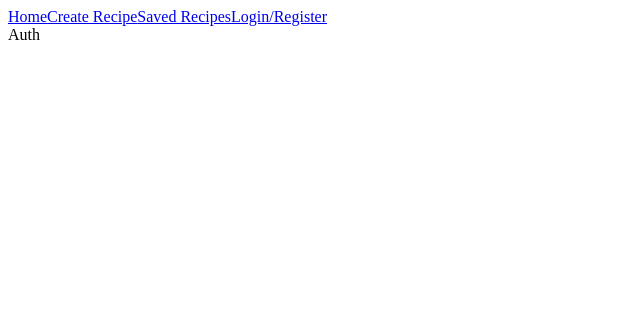
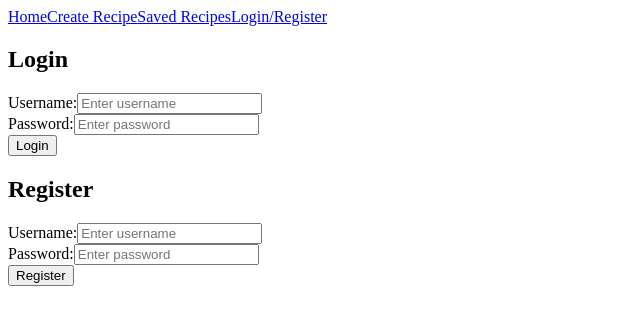
Before and after one commit to esnoche/recipe-app, a React (Create React App) app in the folder client/: page /auth in a window 1280 px wide. Shown: the top 324 px of the page, without its empty margins (0-640 px from the left). Built offline with nearby package versions, Linux system fonts and the light colour scheme.

Commit message:
nothing specific

```diff
--- a/client/src/pages/Auth.jsx
+++ b/client/src/pages/Auth.jsx
@@ -1,7 +1,102 @@
-import React from 'react'
+import React, { useState } from 'react'
+import axios from "axios"
+import {useNavigate} from "react-router-dom"
 
 export default function Auth() {
   return (
-    <div>Auth</div>
+    <div className="auth">
+      <Login />
+      <Register />
+    </div>
   )
 }
+
+const Login = () => {
+  const [username, setUserName] = useState("");
+  const [password, setPassword] = useState("");
+
+  const navigate = useNavigate();
+  const handleRegister = async (e) => {
+    e.preventDefault();
+
+    try {
+      const response = await axios.post("http://localhost:3001/auth/login",{
+        username,
+        password,
+      });
+      navigate("/");
+    } catch (error) {
+      console.log(error);
+    }
+  }
+
+  return (
+    <Form
+    action="Login"
+    username={username}
+    setUsername={setUserName}
+    password={password}
+    setPassword={setPassword}
+    handleAction={handleRegister}
+    />
+  )
+}
+
+const Register = () => {
+  const [username, setUserName] = useState("");
+  const [password, setPassword] = useState("");
+
+  const handleRegister = async (e) => {
+    e.preventDefault();
+
+    try {
+      await axios.post("http://localhost:3001/auth/register",{
+        username,
+        password,
+      });
+      console.log("User created successfully!");
+    } catch (error) {
+      console.log(error);
+    }
+  }
+
+  return (
+    <Form
+    action="Register"
+    username={username}
+    setUsername={setUserName}
+    password={password}
+    setPassword={setPassword}
+    handleAction={handleRegister}
+    />
+  )
+}
+
+const Form = ({ action, username, setUsername, password, setPassword, handleAction }) => {
+  return (
+    <div className="form-container">
+      <form className="form" onSubmit={handleAction}>
+        <h2>{action}</h2>
+        <div>
+          <label htmlFor="username" className="username-label">Username:</label>
+          <input
+            type="text"
+            placeholder="Enter username"
+            value={username}
+            onChange={(e) => setUsername(e.target.value)}
+          />
+        </div>
+        <div>
+          <label htmlFor="password" className="password-label">Password:</label>
+          <input
+            type="password"
+            placeholder="Enter password"
+            value={password}
+            onChange={(e) => setPassword(e.target.value)}
+          />
+        </div>
+        <button type="submit">{action}</button>
+      </form>
+    </div>
+  )
+}
```
Also changed, not shown: 2 other files (tests, documents, lock files or other folders).
